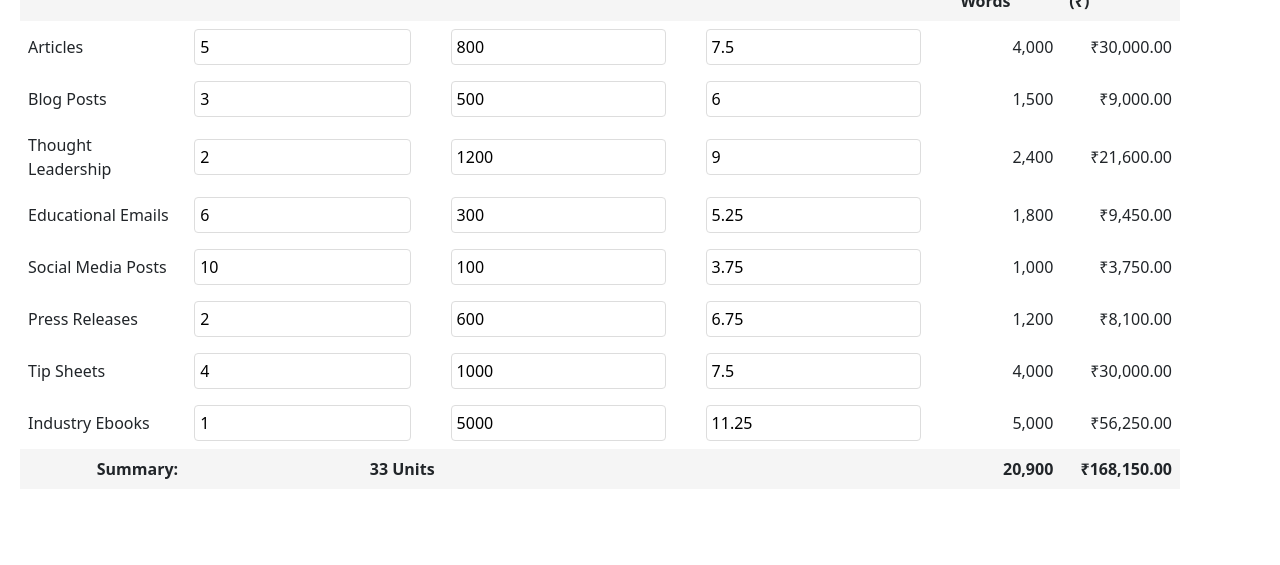
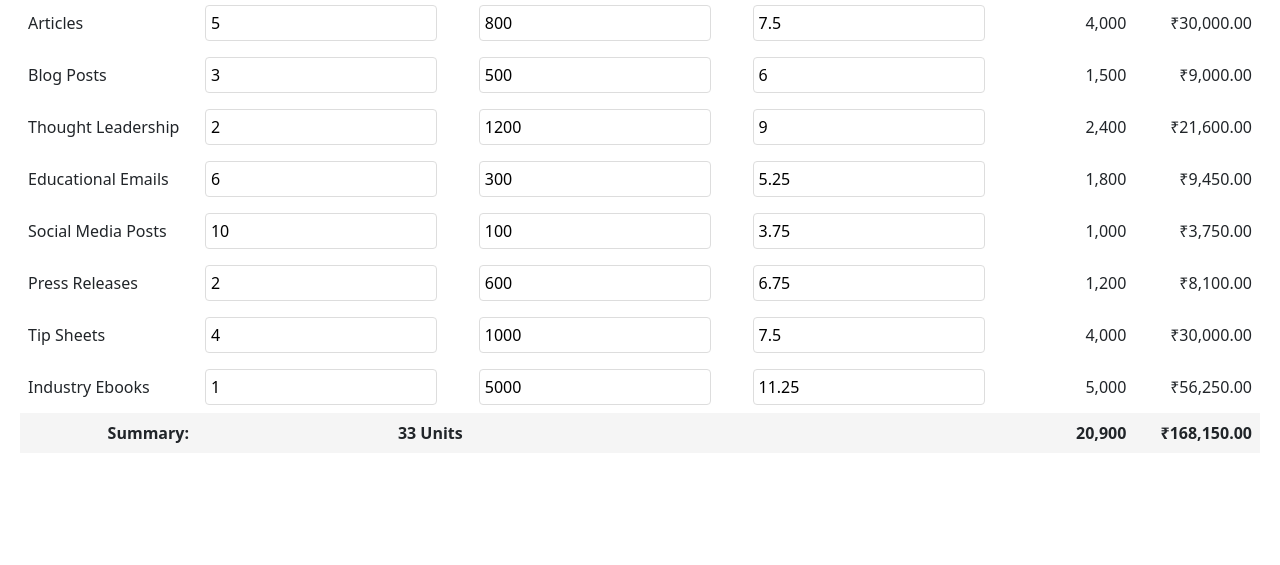
Before and after one commit to SaiTejaBrandstory/content, a plain HTML site: page index.html in a window 1280 px wide. Shown: the part 235-800 px from the top of the page. Drawn offline with nearby package versions, Linux system fonts and the light colour scheme.

Commit message:
"last commit"

```diff
--- a/index.html
+++ b/index.html
@@ -8,7 +8,6 @@
         body {
             font-family: Arial, sans-serif;
             padding: 20px;
-            max-width: 1200px;
             margin: 0 auto;
         }
         table {
```
Also changed, not shown: index2.html (+0 -1 lines), index3.html (+0 -1 lines).
